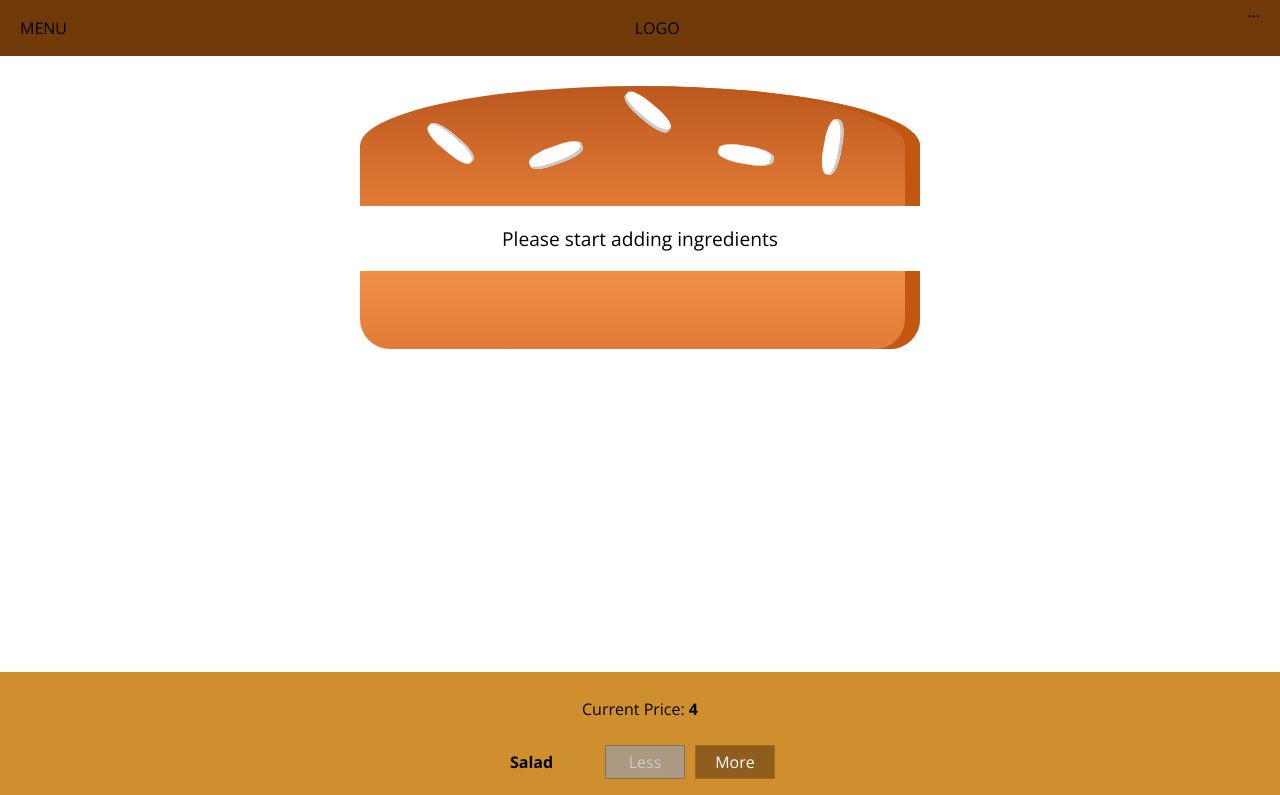
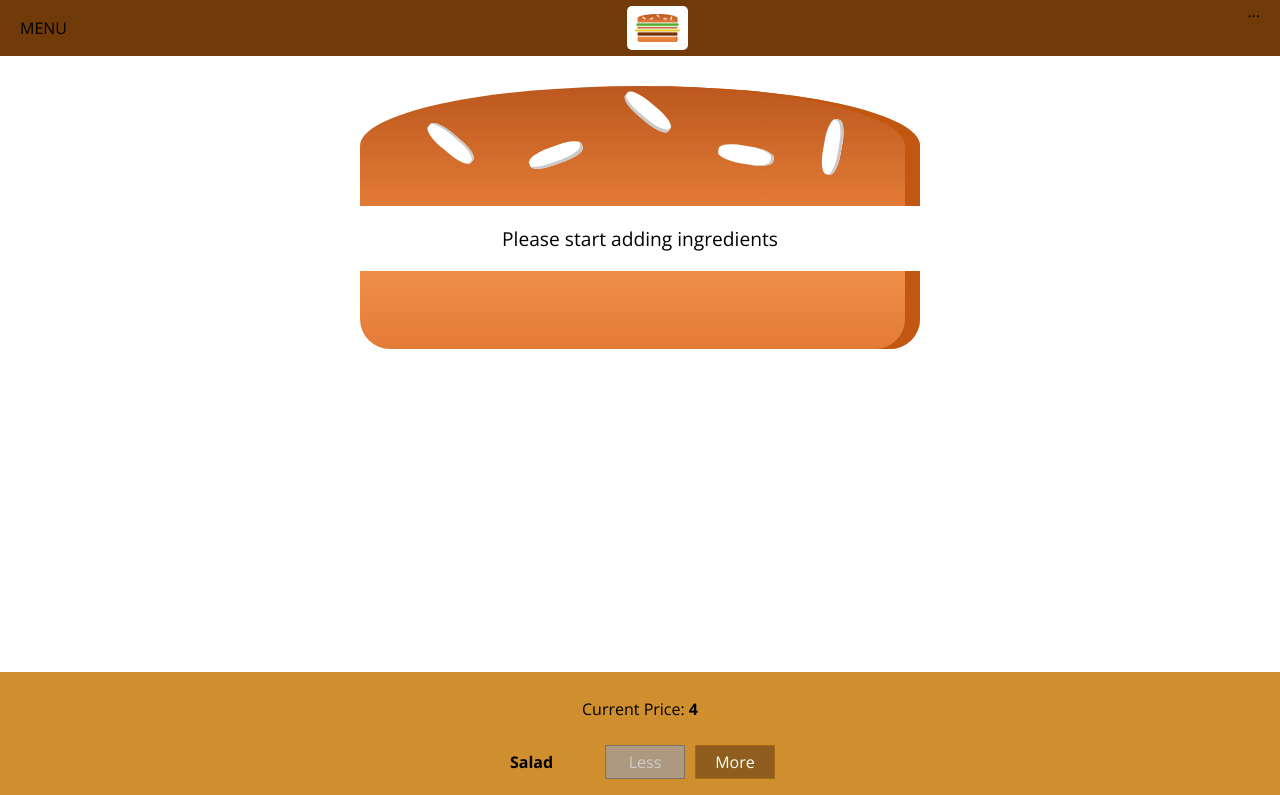
Before and after one commit to TigranVardanyan/burger-builder, a React app: page / in a window 1280 px wide. Shown: the top 795 px of the page. Built offline with nearby package versions, Linux system fonts and the light colour scheme.

Commit message:
Using a Logo in our Application

```diff
--- /dev/null
+++ b/src/components/Logo/Logo.css
@@ -0,0 +1,11 @@
+.Logo {
+  background-color: white;
+  padding: 8px;
+  height: 80%;
+  box-sizing: border-box;
+  border-radius: 5px;
+}
+
+.Logo img {
+  height: 100%;
+}
--- /dev/null
+++ b/src/components/Logo/Logo.js
@@ -0,0 +1,12 @@
+import React from 'react';
+import classes from './Logo.css';
+
+import burgerLogo from '../../assets/burger-logo.png'
+
+const logo = (props) => (
+  <div className={classes.Logo}>
+    <img src={burgerLogo} alt=""/>
+  </div>
+)
+
+export default logo
--- a/src/components/Navgiation/Toolbar/Toolbar.js
+++ b/src/components/Navgiation/Toolbar/Toolbar.js
@@ -1,11 +1,15 @@
 import React from 'react';
+import Logo from '../../Logo/Logo'
 import classes from './Toolbar.css';
+
+
+
 
 
 const toolbar = () => (
   <header className={classes.Toolbar}>
     <div>MENU</div>
-    <div>LOGO</div>
+    <Logo/>
     <nav>
       ...
     </nav>
```
Also changed, not shown: src/assets/burger-logo.png (added).
